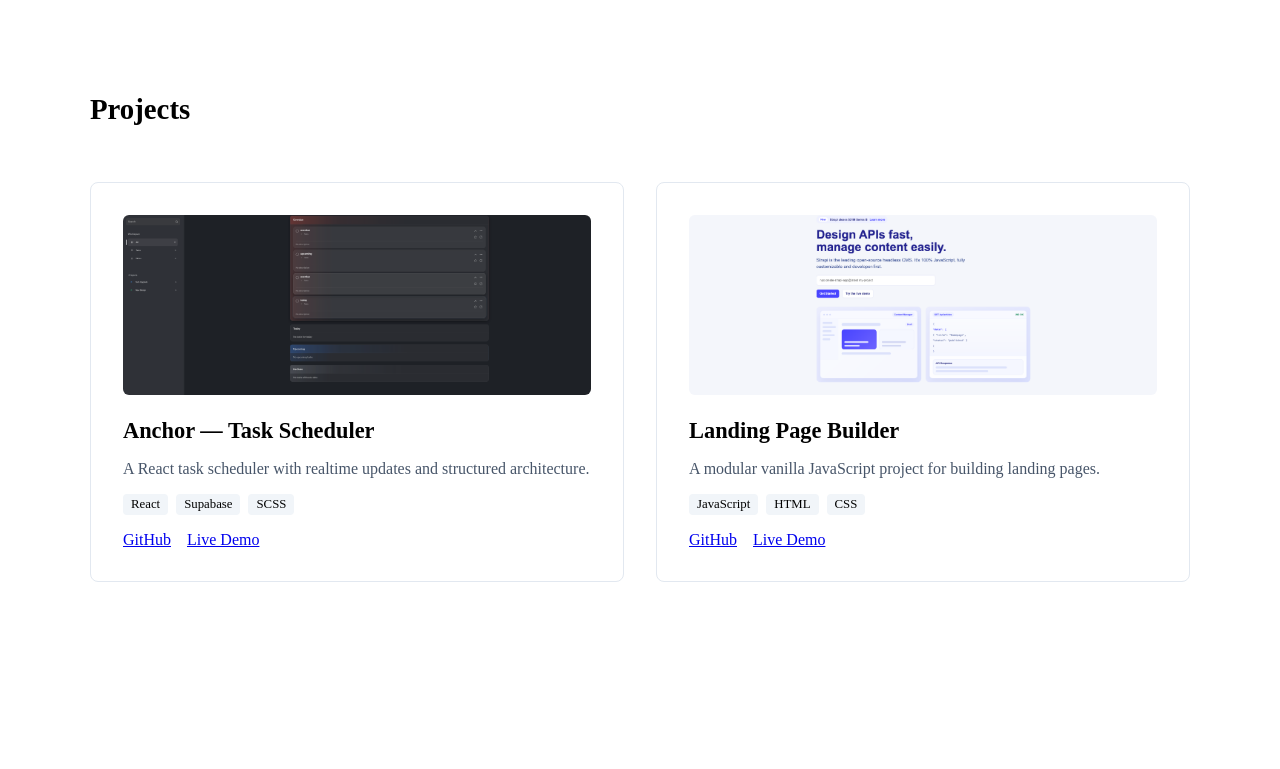
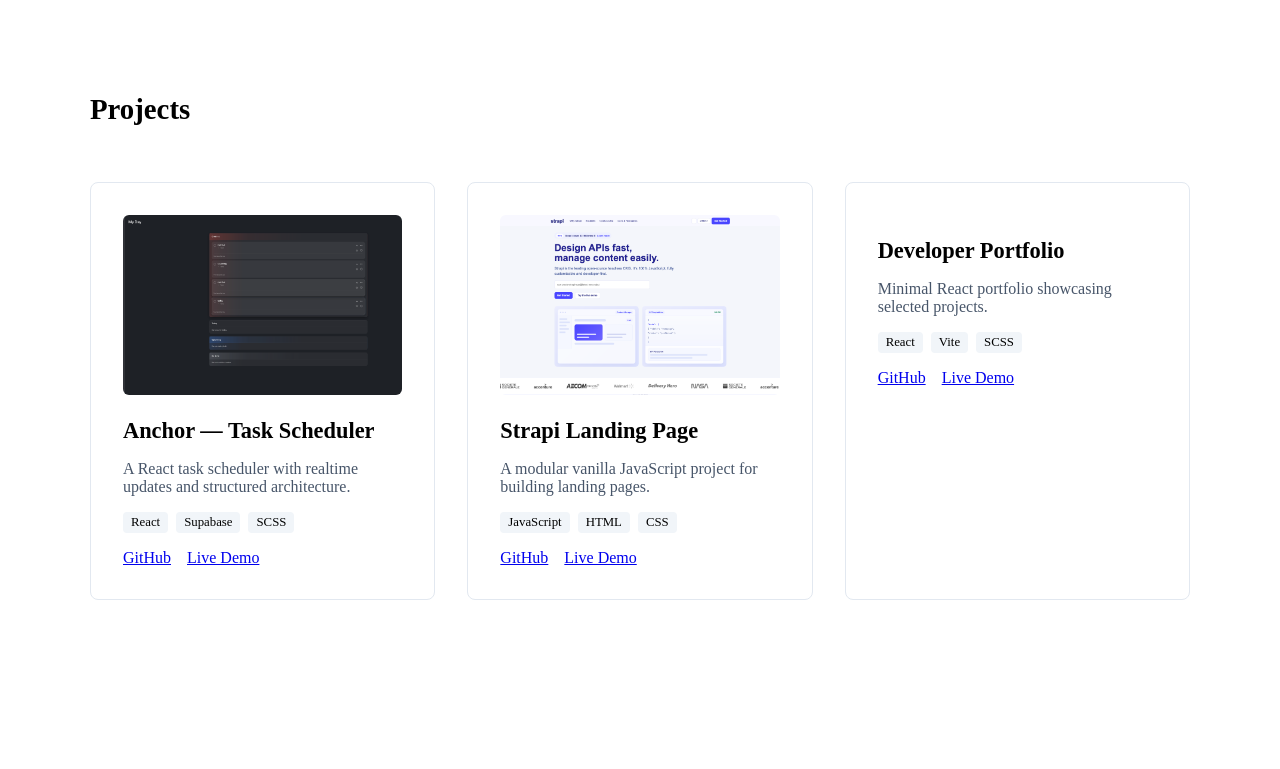
Before and after one commit to lukanogaj/portfolio, a React (Vite) app: page / in a window 1280 px wide. Shown: the part 621-1390 px from the top of the page. Built offline with nearby package versions, Linux system fonts and the light colour scheme.

Commit message:
feat: add real live demo links to projects

```diff
--- a/src/data/projects.js
+++ b/src/data/projects.js
@@ -9,17 +9,25 @@ export const projects = [
       "A React task scheduler with realtime updates and structured architecture.",
     stack: ["React", "Supabase", "SCSS"],
     github: "https://github.com/lukanogaj/anchor",
-    demo: "#",
+    demo: "https://anchor-phi-sandy.vercel.app",
     image: anchorPreview,
   },
   {
     id: "landing-builder",
-    title: "Landing Page Builder",
+    title: "Strapi Landing Page",
     description:
       "A modular vanilla JavaScript project for building landing pages.",
     stack: ["JavaScript", "HTML", "CSS"],
-    github: "#",
-    demo: "#",
+    github: "YOUR_REAL_GITHUB_LINK",
+    demo: "YOUR_REAL_LIVE_DEMO_LINK",
     image: strapiLandingPreview,
   },
+  {
+    id: "portfolio",
+    title: "Developer Portfolio",
+    description: "Minimal React portfolio showcasing selected projects.",
+    stack: ["React", "Vite", "SCSS"],
+    github: "https://github.com/lukanogaj/portfolio",
+    demo: "#",
+  },
 ];
```
